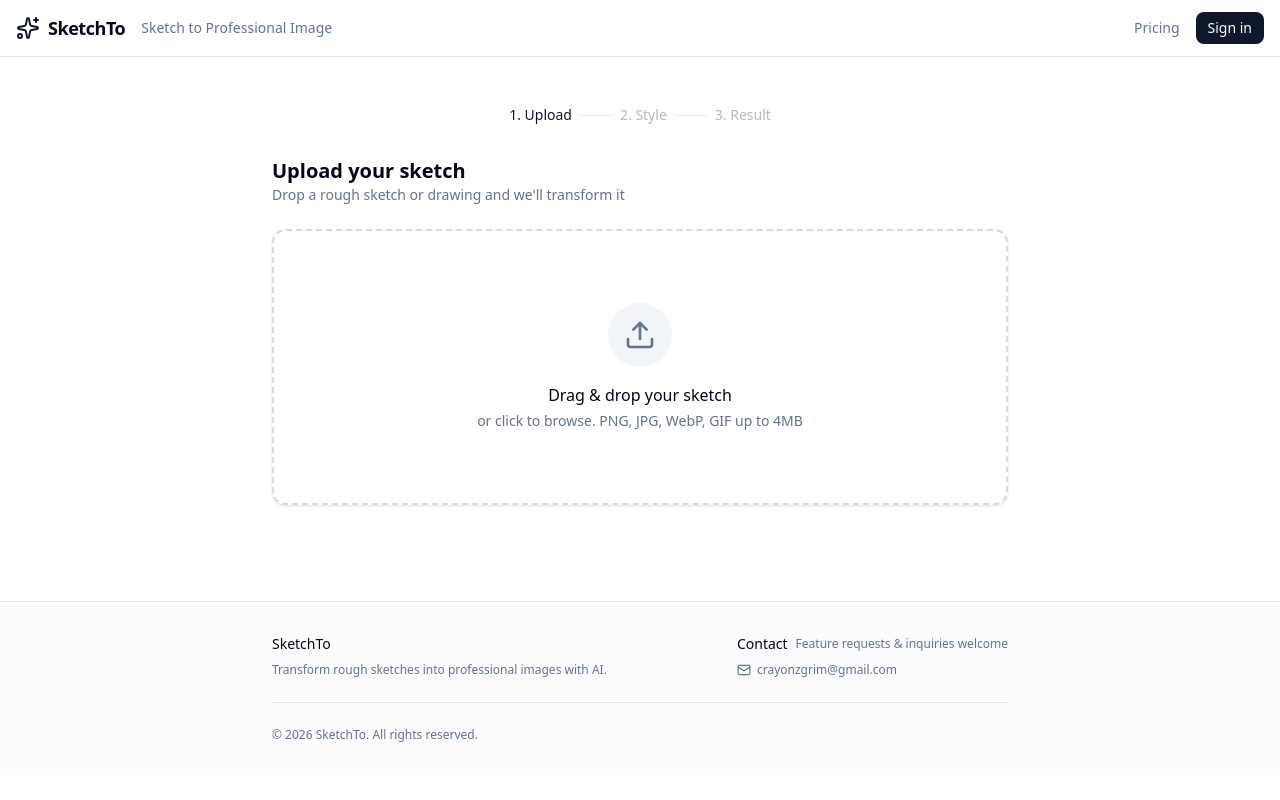
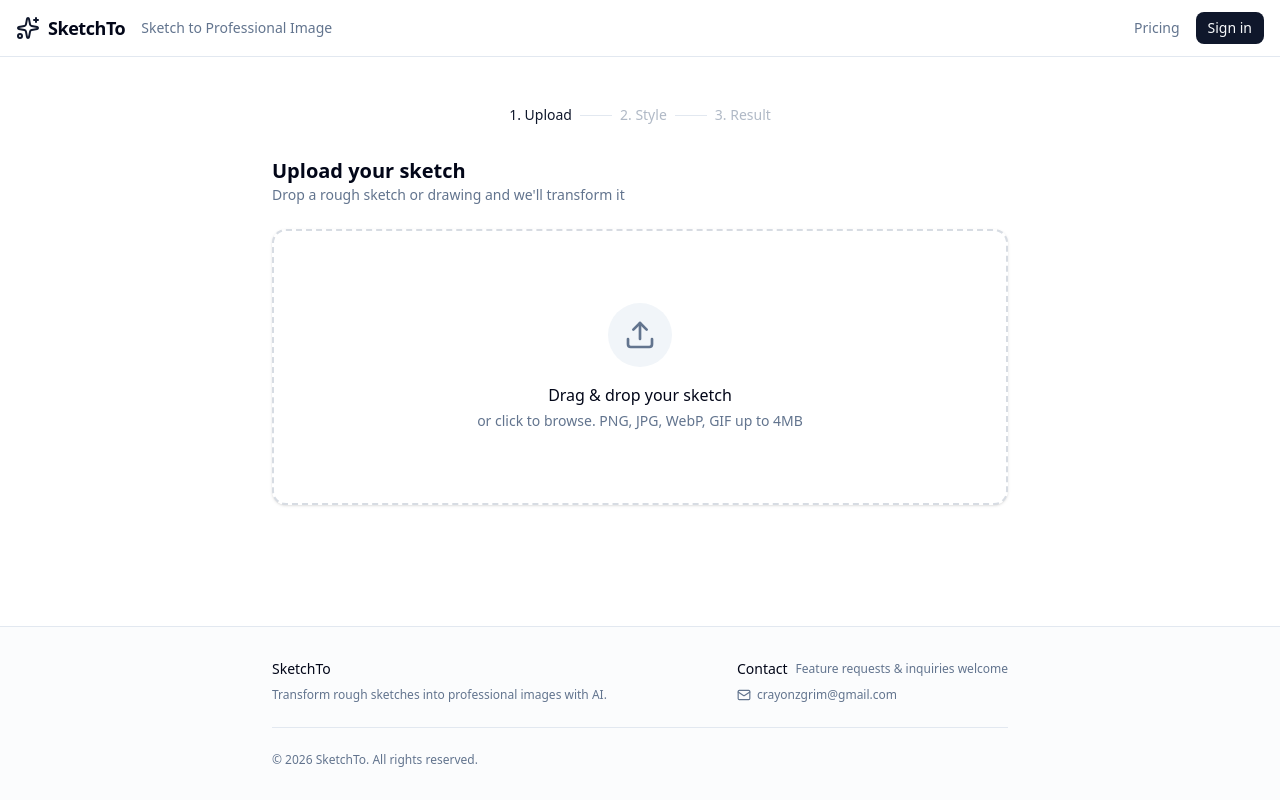
Before and after one commit to crayonzgrim/sketch-to, a Next.js app: page / in a window 1280 px wide. Built offline with nearby package versions, Linux system fonts and the light colour scheme; no server answers.

Commit message:
fix: 메인 페이지 Footer 항상 하단에 위치하도록 수정

```diff
--- a/app/page.tsx
+++ b/app/page.tsx
@@ -127,10 +127,10 @@ export default function Home() {
   }, [handleClearImage]);
 
   return (
-    <div className="min-h-screen bg-background">
+    <div className="flex min-h-screen flex-col bg-background">
       <Header />
 
-      <main className="container mx-auto max-w-3xl px-4 py-8">
+      <main className="container mx-auto max-w-3xl flex-1 px-4 py-8">
         {/* Usage indicator */}
         <div className="mb-4 flex justify-end">
           <UsageIndicator refreshKey={usageKey} />
```
